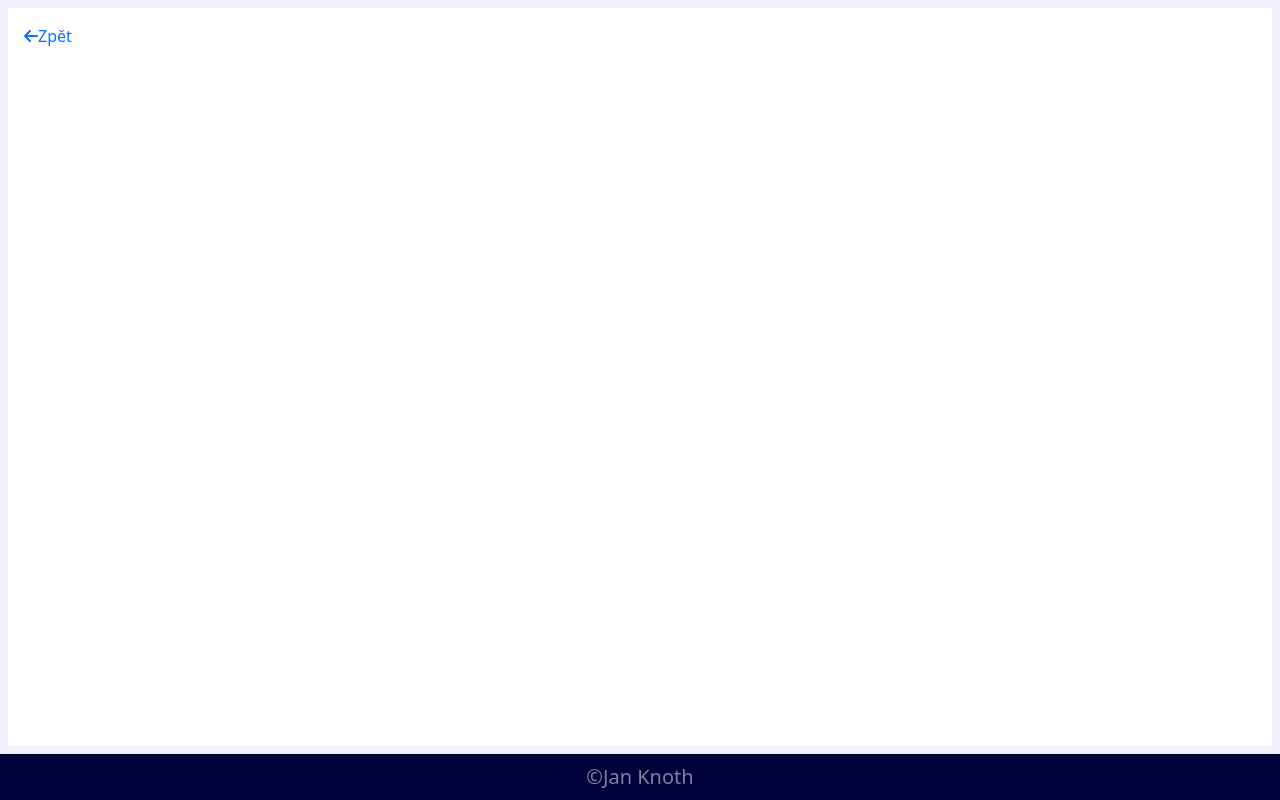
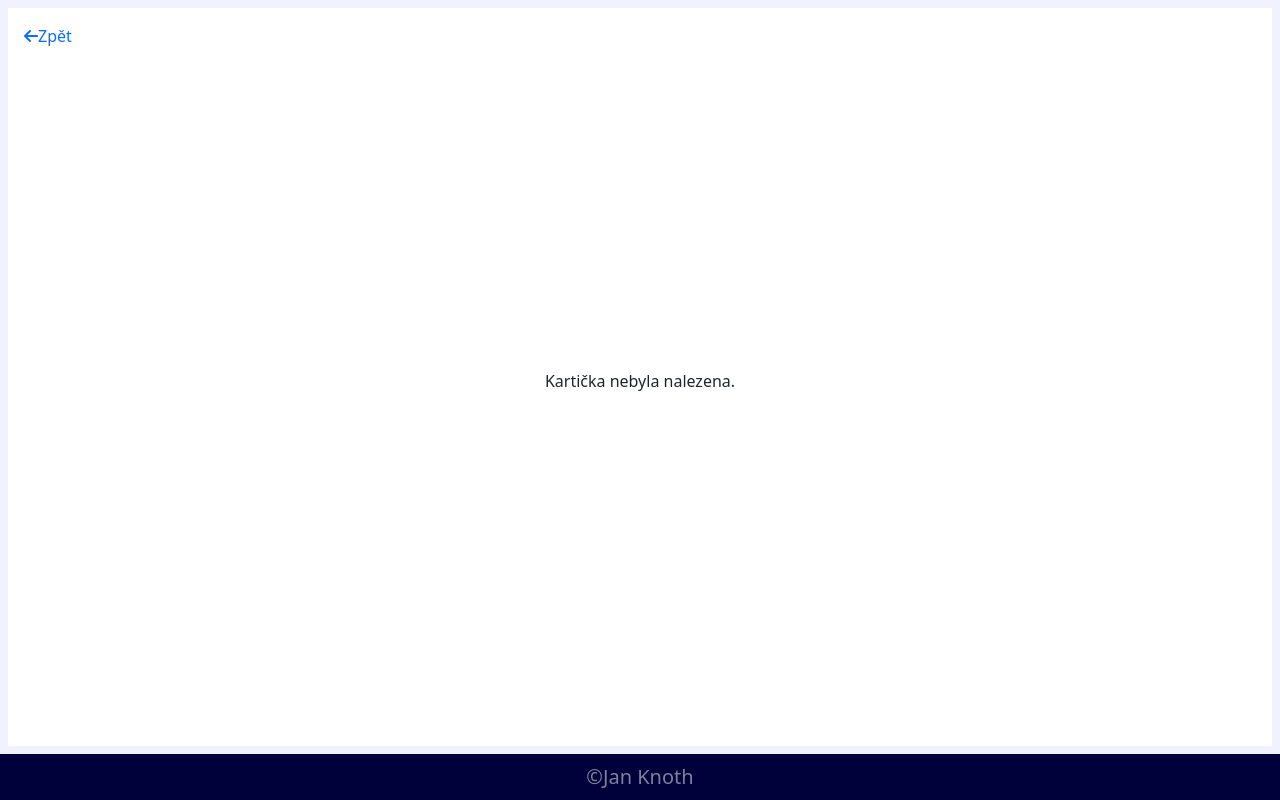
Before and after one commit to ZanyKnoth/kanban-nastenka-projekt, a Vue app in the folder frontend/: page /ukol/1 in a window 1280 px wide. Built offline with nearby package versions, Linux system fonts and the light colour scheme; no server answers.

Commit message:
Added not found text in case of non-existing item

```diff
--- a/frontend/src/router/pages/TaskView.vue
+++ b/frontend/src/router/pages/TaskView.vue
@@ -3,7 +3,7 @@
     <BackButton :link="'/'"/>
     <div class="task__wrapper d-flex flex-column align-items-center flex-fill" :class="{ 'justify-content-center': isLoading }">
       <Loading v-if="isLoading"/>
-      <div v-else class="task__content">
+      <div v-else class="task__content d-flex flex-column flex-fill">
         <div v-if="!loadingError" class="task__container p-2 d-flex flex-column align-items-center">
           <Banner v-if="errors.length > 0" :messages="errors" :type="'error'"/>
           <Form
@@ -16,6 +16,9 @@
               </button>
             </template>
           </Form>
+        </div>
+        <div v-else class="task__error d-flex flex-fill flex-column align-items-center flex-fill justify-content-center">
+          <p>Kartička nebyla nalezena.</p>
         </div>
       </div>
     </div>
```
